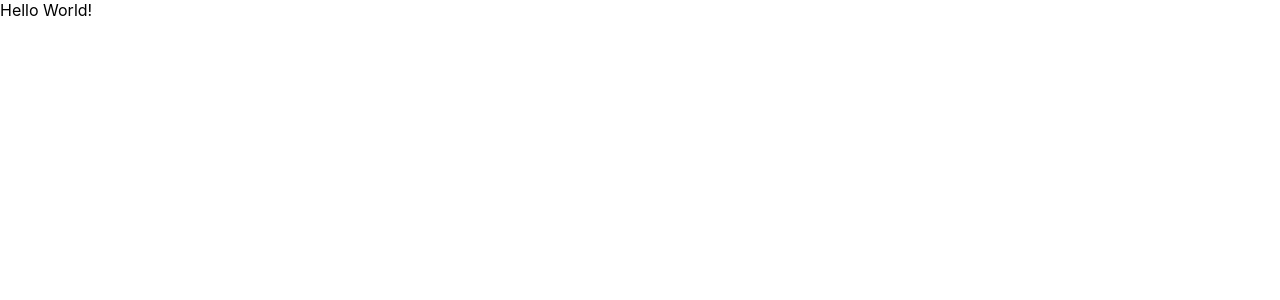
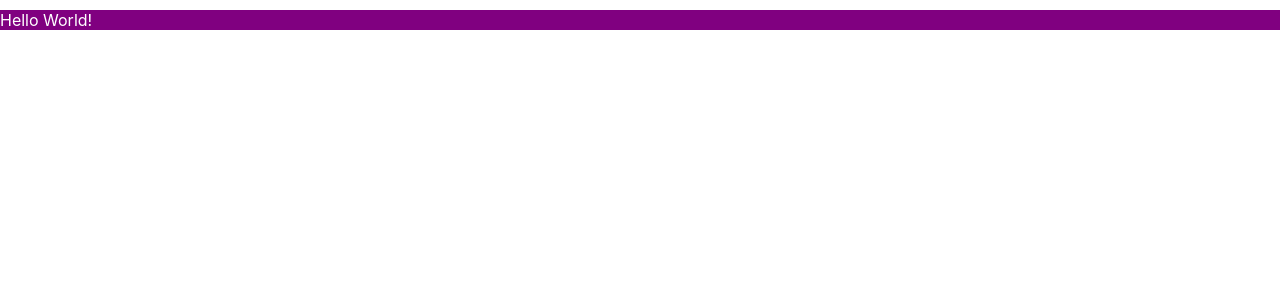
Before and after one commit to shyeon0602/react-practice-mb, a React (Create React App) app: page / in a window 1280 px wide. Shown: the top 300 px of the page. Built offline with nearby package versions, Linux system fonts and the light colour scheme.

Commit message:
react-style

```diff
--- a/src/Hello.jsx
+++ b/src/Hello.jsx
@@ -1,6 +1,15 @@
 import React from 'react';
 
 function Hello(){
-    return <div>Hello World!</div>;
+    const PracticeStyle={
+        marginTop: "10px",
+        backgroundColor:"purple",
+        color:"white"
+    };
+    return (
+        <>
+        <div style={PracticeStyle}>Hello World!</div>
+        </>
+    );
 }
 export default Hello;
```
